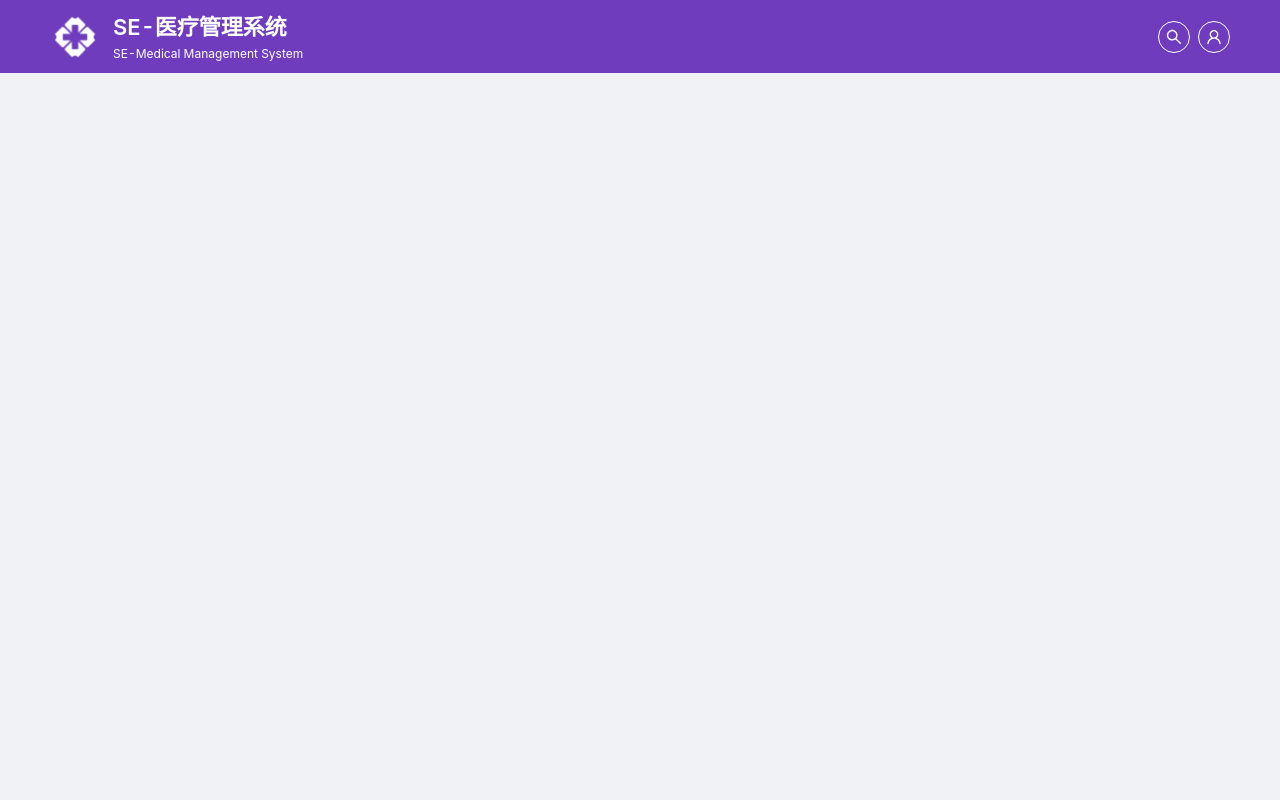
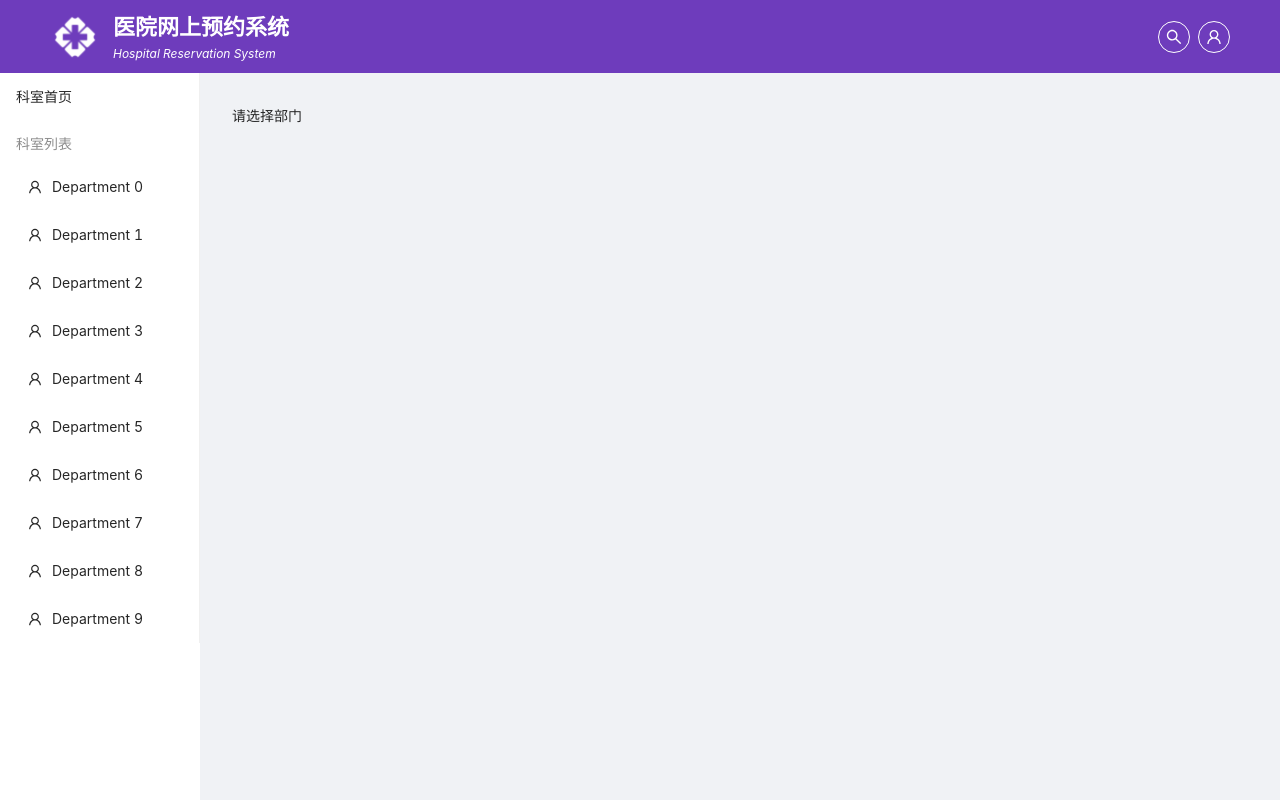
Before and after one commit to ZJU-SE-2022-G/hospital-web-app, a React (Vite) app: page /departments in a window 1280 px wide. Built offline with nearby package versions, Linux system fonts and the light colour scheme.

Commit message:
add department list & info pages (#1)
* feat: 初步实现 Department Info style: Header 和 Index

* fix: optimize routes and menu items

* refactor: extract menu content view component

Co-authored-by: chinakevin-2001 <1653409713@qq.com>

```diff
--- a/index.html
+++ b/index.html
@@ -4,7 +4,7 @@
     <meta charset="UTF-8" />
     <link rel="icon" type="image/svg+xml" href="/src/assets/favicon.svg" />
     <meta name="viewport" content="width=device-width, initial-scale=1.0" />
-    <title>SE-医疗管理系统</title>
+    <title>医院网上预约系统</title>
   </head>
   <body>
     <div id="root"></div>
--- /dev/null
+++ b/src/components/MenuContentView.module.css
@@ -0,0 +1,11 @@
+.layout {
+  height: 100%;
+}
+
+.sider {
+  background: #ffffff;
+}
+
+.content {
+  padding: 2rem;
+}
--- /dev/null
+++ b/src/components/MenuContentView.tsx
@@ -0,0 +1,37 @@
+import React from 'react';
+import { Outlet, useNavigate } from 'react-router-dom';
+import { Layout, Menu, MenuProps } from 'antd';
+import styles from './MenuContentView.module.css';
+
+const { Sider, Content } = Layout;
+
+/**
+ * route 给定基路由，点击菜单时根据 menuItems 各项的 key 跳转
+ */
+interface MenuContentViewProps {
+  route: string;
+  menuItems: MenuProps['items'];
+}
+
+const MenuContentView: React.FC<MenuContentViewProps> = ({
+  route,
+  menuItems,
+}) => {
+  const navigate = useNavigate();
+
+  return (
+    <Layout className={styles.layout}>
+      <Sider className={styles.sider}>
+        <Menu
+          items={menuItems}
+          onClick={e => navigate(`${route}/${e.key === 'index' ? '' : e.key}`)}
+        />
+      </Sider>
+      <Content className={styles.content}>
+        <Outlet />
+      </Content>
+    </Layout>
+  );
+};
+
+export default MenuContentView;
--- a/src/layouts/AppHeader.module.css
+++ b/src/layouts/AppHeader.module.css
@@ -21,4 +21,5 @@
 
 .subTitle {
   font-size: 12px;
+  font-style: italic;
 }
--- a/src/layouts/AppHeader.tsx
+++ b/src/layouts/AppHeader.tsx
@@ -27,8 +27,8 @@ const AppHeader: React.FC = () => {
       <Space>
         <img src="/src/assets/favicon.svg" height="50" />
         <div className={styles.titleWrapper}>
-          <span className={styles.title}>SE-医疗管理系统</span>
-          <span className={styles.subTitle}>SE-Medical Management System</span>
+          <span className={styles.title}>医院网上预约系统</span>
+          <span className={styles.subTitle}>Hospital Reservation System</span>
         </div>
       </Space>
       <Space>
--- /dev/null
+++ b/src/pages/departments/DepartmentInfo.tsx
@@ -0,0 +1,10 @@
+import React from 'react';
+import { useParams } from 'react-router-dom';
+
+const DepartmentInfo: React.FC = () => {
+  const { departmentId } = useParams();
+
+  return <span>Content {departmentId}</span>;
+};
+
+export default DepartmentInfo;
--- /dev/null
+++ b/src/pages/departments/DepartmentListPage.tsx
@@ -0,0 +1,23 @@
+import React from 'react';
+import { MenuProps } from 'antd';
+import { UserOutlined } from '@ant-design/icons';
+import MenuContentView from '../../components/MenuContentView';
+
+const DepartmentListPage: React.FC = () => {
+  const items: MenuProps['items'] = [
+    { key: 'index', label: '科室首页' },
+    {
+      type: 'group',
+      label: '科室列表',
+      children: [...new Array(10).keys()].map(index => ({
+        key: index,
+        label: `Department ${index}`,
+        icon: <UserOutlined />,
+      })),
+    },
+  ];
+
+  return <MenuContentView route="/departments" menuItems={items} />;
+};
+
+export default DepartmentListPage;
--- a/src/pages/users/UserInfoPage.tsx
+++ b/src/pages/users/UserInfoPage.tsx
@@ -1,5 +1,5 @@
 import React from 'react';
 
-const UserListPage: React.FC = () => <span>User Info Page</span>;
+const UserInfoPage: React.FC = () => <span>User Info Page</span>;
 
-export default UserListPage;
+export default UserInfoPage;
--- a/src/routes/index.tsx
+++ b/src/routes/index.tsx
@@ -4,6 +4,8 @@ import AppLayout from '../layouts/AppLayout';
 import HomePage from '../pages/home/HomePage';
 import UserListPage from '../pages/users/UserListPage';
 import UserInfoPage from '../pages/users/UserInfoPage';
+import DepartmentListPage from '../pages/departments/DepartmentListPage';
+import DepartmentInfo from '../pages/departments/DepartmentInfo';
 
 const Routes: React.FC = () =>
   useRoutes([
@@ -50,7 +52,11 @@ const Routes: React.FC = () =>
         },
         {
           path: 'departments',
-          children: [{ index: true }, { path: ':departmentId' }],
+          element: <DepartmentListPage />,
+          children: [
+            { index: true, element: <span>请选择部门</span> },
+            { path: ':departmentId', element: <DepartmentInfo /> },
+          ],
         },
         { path: 'doctors', children: [{ index: true }, { path: ':doctorId' }] },
         {
```
Also changed, not shown: 2 other files (tests, documents, lock files or other folders).
